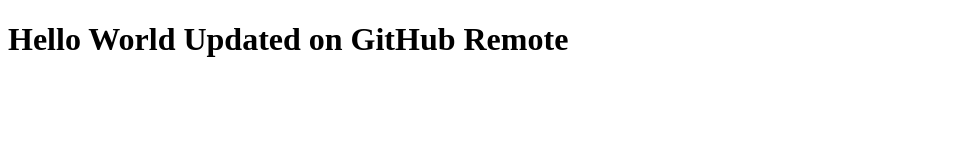
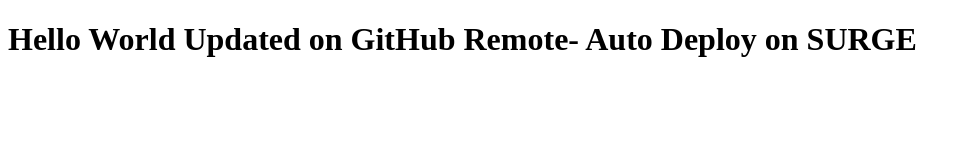
Before and after one commit to yasiriqbal00777/HelloWorld, a plain HTML site: page index.html in a window 1280 px wide. Shown: the whole page, without its empty margins (0-971 px from the left). Drawn offline with Linux system fonts and the light colour scheme.

Commit message:
Update index.html

```diff
--- a/index.html
+++ b/index.html
@@ -6,6 +6,6 @@
     <title>Document</title>
 </head>
 <body>
-    <h1> Hello World Updated on GitHub Remote</h1>
+    <h1> Hello World Updated on GitHub Remote- Auto Deploy on SURGE</h1>
 </body>
 </html>
```
